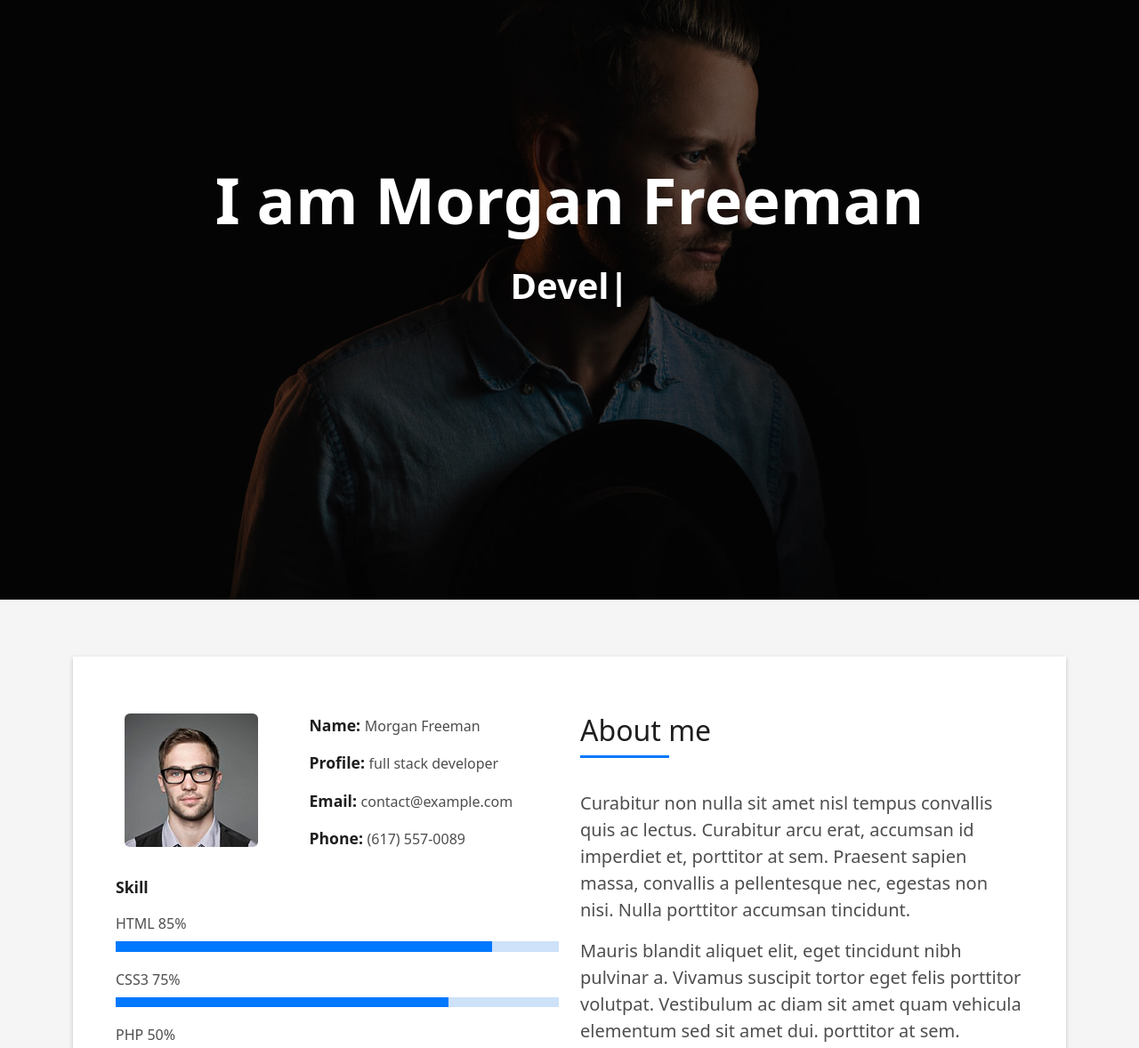
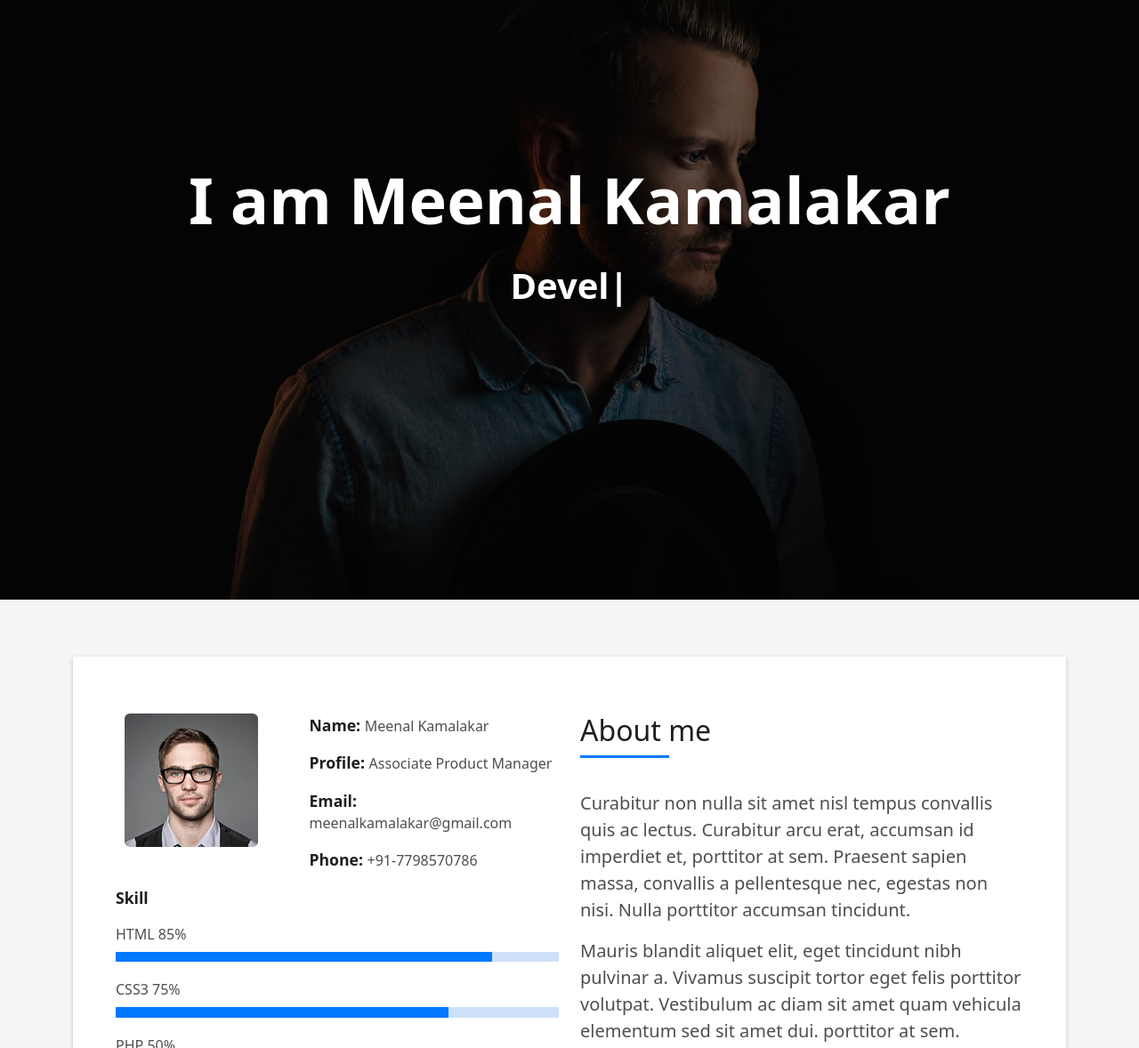
Before and after one commit to Meskaz/meskaz.github.io, a plain HTML site: page index.html in a window 1280 px wide. Shown: the part 126-1304 px from the top of the page at 89% size. Drawn offline with Linux system fonts and the light colour scheme.

Commit message:
Update index.html

```diff
--- a/index.html
+++ b/index.html
@@ -79,7 +79,7 @@
       <div class="table-cell">
         <div class="container">
           <!--<p class="display-6 color-d">Hello, world!</p>-->
-          <h1 class="hero-title mb-4">I am Morgan Freeman</h1>
+          <h1 class="hero-title mb-4">I am Meenal Kamalakar</h1>
           <p class="hero-subtitle"><span class="typed" data-typed-items="Designer, Developer, Freelancer, Photographer"></span></p>
           <!-- <p class="pt-3"><a class="btn btn-primary btn js-scroll px-4" href="#about" role="button">Learn More</a></p> -->
         </div>
@@ -105,10 +105,10 @@
                     </div>
                     <div class="col-sm-6 col-md-7">
                       <div class="about-info">
-                        <p><span class="title-s">Name: </span> <span>Morgan Freeman</span></p>
-                        <p><span class="title-s">Profile: </span> <span>full stack developer</span></p>
-                        <p><span class="title-s">Email: </span> <span>contact@example.com</span></p>
-                        <p><span class="title-s">Phone: </span> <span>(617) 557-0089</span></p>
+                        <p><span class="title-s">Name: </span> <span>Meenal Kamalakar</span></p>
+                        <p><span class="title-s">Profile: </span> <span>Associate Product Manager</span></p>
+                        <p><span class="title-s">Email: </span> <span>meenalkamalakar@gmail.com</span></p>
+                        <p><span class="title-s">Phone: </span> <span>+91-7798570786</span></p>
                       </div>
                     </div>
                   </div>
```
